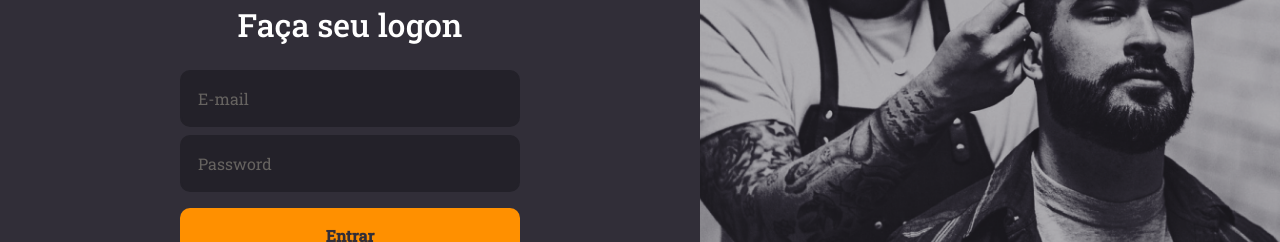
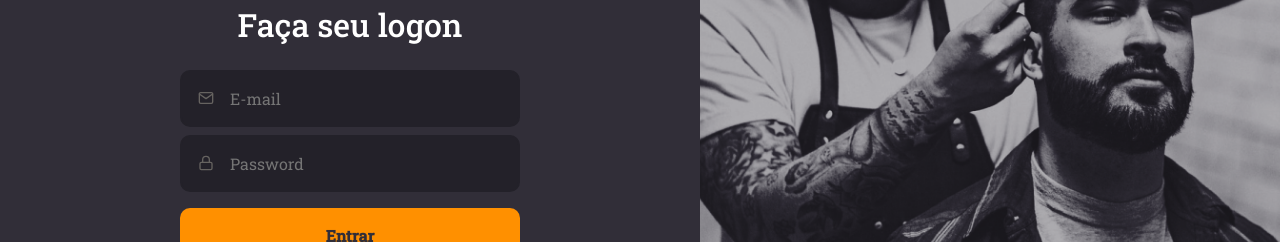
Before and after one commit to hiagofss/bootcamp-web-go-barber, a React (Create React App) app: page / in a window 1280 px wide. Shown: the part 289-531 px from the top of the page. Built offline with nearby package versions, Linux system fonts and the light colour scheme.

Commit message:
Isolating components

```diff
--- /dev/null
+++ b/src/components/Button/index.tsx
@@ -0,0 +1,15 @@
+import React, { ButtonHTMLAttributes } from 'react';
+
+import { Container } from './styles';
+
+type ButtonProps = ButtonHTMLAttributes<HTMLButtonElement>;
+
+const Button: React.FC<ButtonProps> = ({ children, ...rest }) => {
+  return (
+    <Container type="button" {...rest}>
+      {children}
+    </Container>
+  );
+};
+
+export default Button;
--- /dev/null
+++ b/src/components/Button/styles.ts
@@ -0,0 +1,19 @@
+import styled from 'styled-components';
+import { shade } from 'polished';
+
+export const Container = styled.button`
+  background: #ff9000;
+  height: 56px;
+  border-radius: 10px;
+  border: 0;
+  padding: 0 16px;
+  color: #312e38;
+  width: 100%;
+  font-weight: bold;
+  margin-top: 16px;
+  transition: background-color 0.2s;
+
+  &:hover {
+    background: ${shade(0.2, '#ff9000')};
+  }
+`;
--- /dev/null
+++ b/src/components/Input/index.tsx
@@ -0,0 +1,20 @@
+import React, { InputHTMLAttributes } from 'react';
+import { IconBaseProps } from 'react-icons';
+
+import { Container } from './styles';
+
+interface InputProps extends InputHTMLAttributes<HTMLInputElement> {
+  name: string;
+  icon: React.ComponentType<IconBaseProps>;
+}
+
+const Input: React.FC<InputProps> = ({ icon: Icon, ...rest }) => {
+  return (
+    <Container>
+      {Icon && <Icon />}
+      <input {...rest} />
+    </Container>
+  );
+};
+
+export default Input;
--- /dev/null
+++ b/src/components/Input/styles.ts
@@ -0,0 +1,31 @@
+import styled from 'styled-components';
+
+export const Container = styled.div`
+  background: #232129;
+  border-radius: 10px;
+  border: 2px solid #232129;
+  padding: 16px;
+  width: 100%;
+  color: #666360;
+
+  display: flex;
+  align-items: center;
+
+  & + div {
+    margin-top: 8px;
+  }
+
+  input {
+    flex: 1;
+    background: transparent;
+    border: 0;
+    color: #f4ede8;
+
+    &::placeholder {
+    }
+  }
+
+  svg {
+    margin-right: 16px;
+  }
+`;
--- a/src/pages/SignIn/index.tsx
+++ b/src/pages/SignIn/index.tsx
@@ -1,9 +1,12 @@
 import React from 'react';
-import { FiLogIn } from 'react-icons/fi';
+import { FiLogIn, FiMail, FiLock } from 'react-icons/fi';
+
+import logo from '../../assets/logo.svg';
+
+import Input from '../../components/Input';
+import Button from '../../components/Button';
 
 import { Container, Content, Background } from './styles';
-
-import logo from '../../assets/logo.svg';
 
 const SignIn: React.FC = () => {
   return (
@@ -13,10 +16,15 @@
 
         <form>
           <h1>Faça seu logon</h1>
-          <input type="text" placeholder="E-mail" />
-          <input type="password" placeholder="Password" />
+          <Input icon={FiMail} name="email" type="text" placeholder="E-mail" />
+          <Input
+            icon={FiLock}
+            name="password"
+            type="password"
+            placeholder="Password"
+          />
 
-          <button type="submit">Entrar</button>
+          <Button type="submit">Entrar</Button>
 
           <a href="forgot-password">Esqueci minha senha</a>
         </form>
--- a/src/pages/SignIn/styles.ts
+++ b/src/pages/SignIn/styles.ts
@@ -27,40 +27,6 @@
 
     h1 {
       margin-bottom: 24px;
-    }
-
-    input {
-      background: #232129;
-      border-radius: 10px;
-      border: 2px solid #232129;
-      padding: 16px;
-      width: 100%;
-      color: #f4ede8;
-
-      &::placeholder {
-        color: #666360;
-      }
-
-      & + input {
-        margin-top: 8px;
-      }
-    }
-
-    button {
-      background: #ff9000;
-      height: 56px;
-      border-radius: 10px;
-      border: 0;
-      padding: 0 16px;
-      color: #312e38;
-      width: 100%;
-      font-weight: bold;
-      margin-top: 16px;
-      transition: background-color 0.2s;
-
-      &:hover {
-        background: ${shade(0.2, '#ff9000')};
-      }
     }
 
     a {
```
Also changed, not shown: .eslintrc.json.
